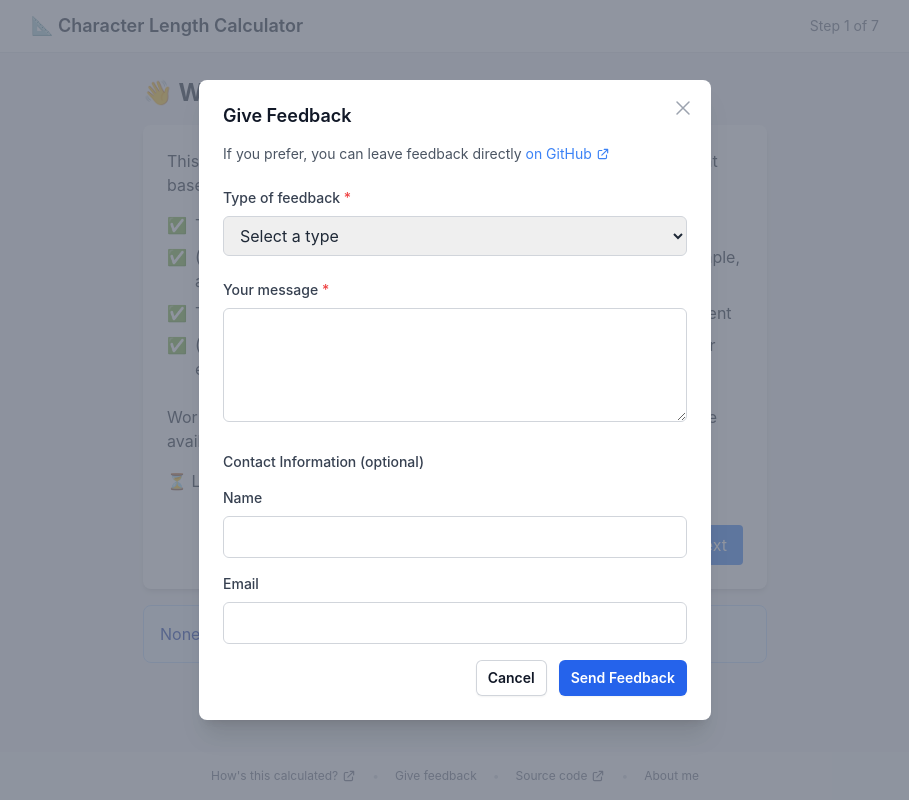
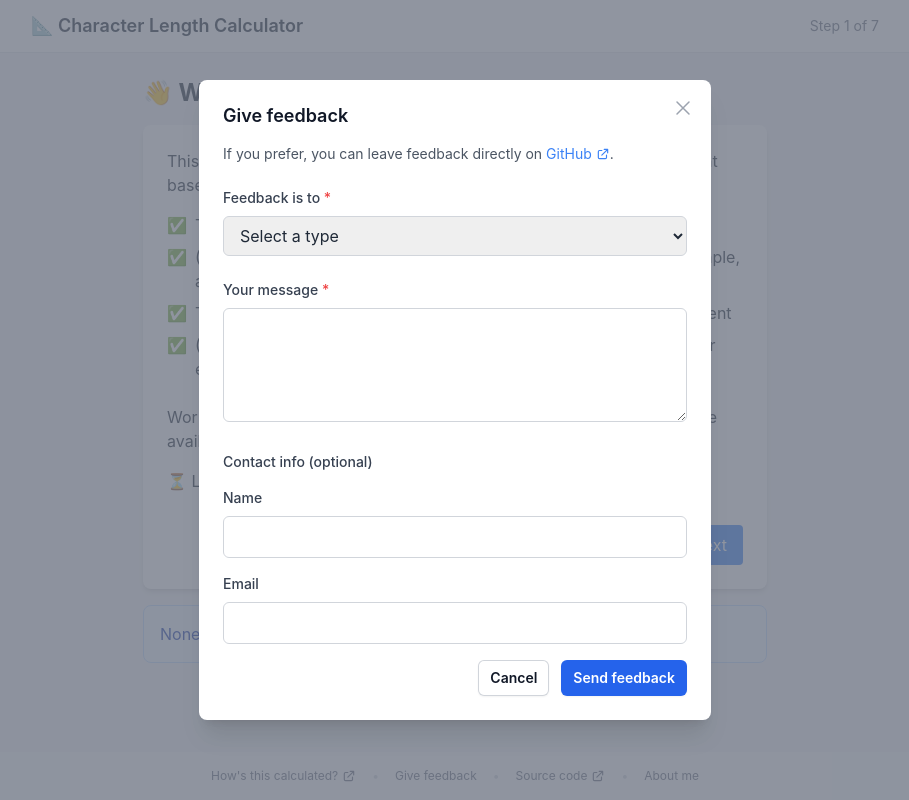
Before and after one commit to steroman/max-char-length-calculator, a Vue app: page / in a window 1280 px wide. Both pictures are taken after a click on the button "Give feedback". Shown: the whole page, without its empty margins (185-1094 px from the left). Built offline with nearby package versions, Linux system fonts and the light colour scheme.

Commit message:
ux writing feedback form

```diff
--- a/src/components/FeedbackForm.vue
+++ b/src/components/FeedbackForm.vue
@@ -25,12 +25,12 @@ const feedbackTypes = [
   { value: 'bug', label: 'Report a bug' },
   { value: 'suggestion', label: 'Make a suggestion' },
   { value: 'kudos', label: 'Give kudos' },
-  { value: 'hi', label: 'Just want to say hi' }
+  { value: 'hi', label: 'Just say \'hi\'' }
 ];
 
 const handleSubmit = async () => {
   if (!feedbackType.value || !message.value) {
-    error.value = 'Please fill in all required fields';
+    error.value = 'Fill in all required fields';
     return;
   }
 
@@ -64,7 +64,7 @@ const handleSubmit = async () => {
     }, 2000);
   } catch (e) {
     console.error('Feedback submission error:', e);
-    error.value = 'Failed to send feedback. Please try again later.';
+    error.value = 'Failed to send feedback, please try again later.';
   } finally {
     isSubmitting.value = false;
   }
@@ -74,19 +74,19 @@ const handleSubmit = async () => {
 <template>
   <Modal
     :is-open="isOpen"
-    title="Give Feedback"
+    title="Give feedback"
     @close="emit('close')"
   >
     <p class="text-sm text-gray-600 mb-6">
-      If you prefer, you can leave feedback directly
-      <ExternalLink href="https://github.com/steroman/max-char-length-calculator/issues/new">on GitHub</ExternalLink>
+      If you prefer, you can leave feedback directly on
+      <ExternalLink href="https://github.com/steroman/max-char-length-calculator/issues/new">GitHub</ExternalLink>.
     </p>
 
     <form @submit.prevent="handleSubmit" class="space-y-6">
       <!-- Feedback Type -->
       <div>
         <label class="block text-sm font-medium text-gray-700 mb-2">
-          Type of feedback <span class="text-red-500">*</span>
+          Feedback is to <span class="text-red-500">*</span>
         </label>
         <select
           v-model="feedbackType"
@@ -119,7 +119,7 @@ const handleSubmit = async () => {
 
       <!-- Contact Information -->
       <div class="space-y-4">
-        <h4 class="text-sm font-medium text-gray-700">Contact Information (optional)</h4>
+        <h4 class="text-sm font-medium text-gray-700">Contact info (optional)</h4>
 
         <div>
           <label class="block text-sm font-medium text-gray-700 mb-2">
@@ -149,7 +149,7 @@ const handleSubmit = async () => {
 
       <!-- Success Message -->
       <p v-if="success" class="text-sm text-green-600">
-        Thank you for your feedback!
+        Thank you for stopping by!
       </p>
     </form>
 
@@ -160,7 +160,7 @@ const handleSubmit = async () => {
         class="inline-flex justify-center rounded-md bg-blue-600 px-3 py-2 text-sm font-semibold text-white shadow-sm hover:bg-blue-500 focus-visible:outline focus-visible:outline-2 focus-visible:outline-offset-2 focus-visible:outline-blue-600 disabled:opacity-50 disabled:cursor-not-allowed"
         @click="handleSubmit"
       >
-        {{ isSubmitting ? 'Sending...' : 'Send Feedback' }}
+        {{ isSubmitting ? 'Sending...' : 'Send feedback' }}
       </button>
       <button
         type="button"
```
